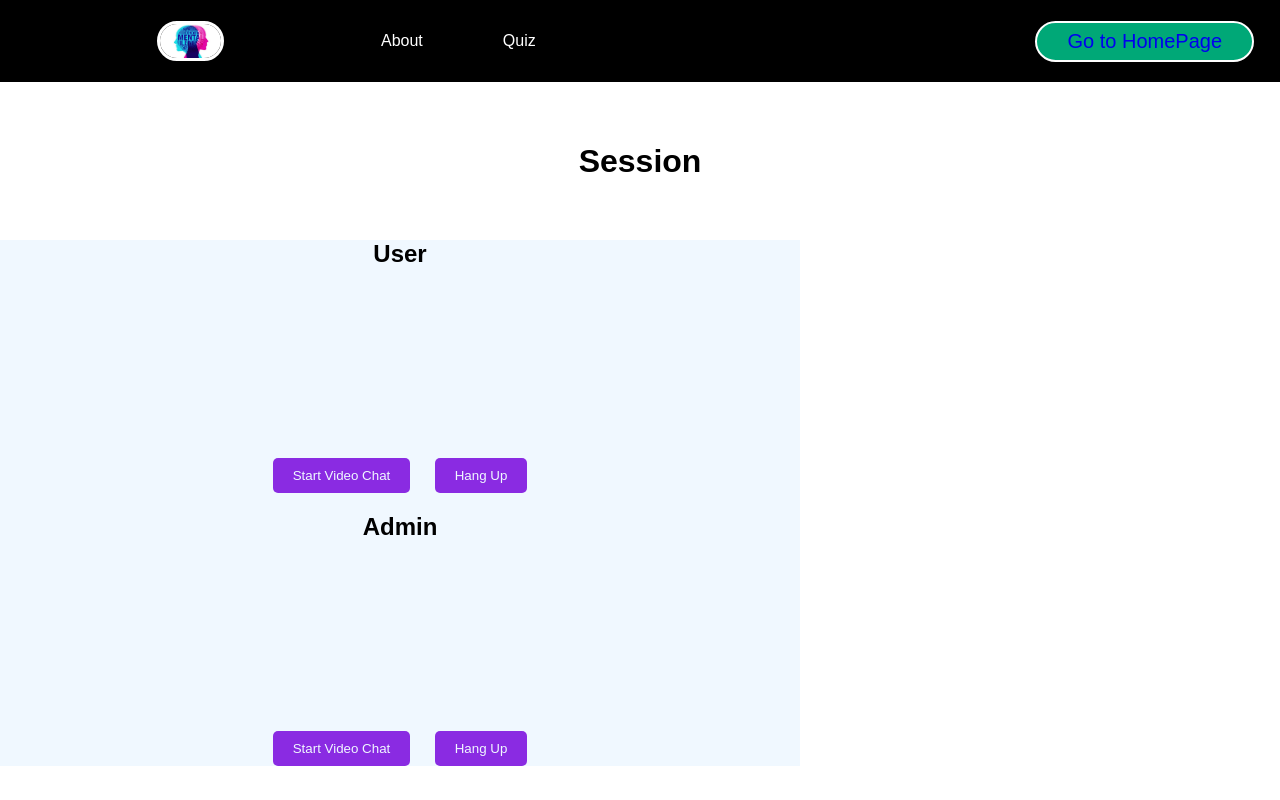
After one commit to Fantomcode23/SSAD, a PHP site: page /videochat.html in a window 1280 px wide. The commit adds this page. Run offline with PHP 8.4, Linux system fonts and the light colour scheme.

Commit message:
second commit

```diff
--- /dev/null
+++ b/videochat.css
@@ -0,0 +1,121 @@
+body {
+    font-family: 'Ubuntu', sans-serif;
+    margin: 0;
+    padding: 0;
+}
+
+.navbar{
+    display:flex;
+    justify-content: center;
+    align-items: center;
+    justify-content: center;
+    position: sticky;
+    top:0;
+    cursor: pointer;
+}
+
+.nav-list{
+    width: 70%;
+    display: flex;
+    align-items: center;
+}
+
+.nav-list li{
+    list-style: none;
+    padding: 16px 40px;
+
+}
+
+.nav-list li a:hover{
+    text-decoration: none;
+    color:white;
+    font-size: 20px;
+    font-family: 'Ubuntu',sans-serif;
+}
+
+.rightnav{
+    width:30%;
+    padding: 0 23px;
+    text-align:right;
+}
+
+.btn{
+    font-size: 20px;
+    padding: 7px 30px;
+    margin: 03px;
+    border-radius: 50px;
+    background: #00a877;
+    color: white;
+    border: 2px solid white;
+    cursor: pointer;
+}
+
+.logo{
+    display:flex;
+    justify-content: center;
+    align-items: center;
+}
+
+.logo img{
+    width:20%;
+    border:3px solid white;
+    border-radius: 50px;
+}
+#home{
+    text-decoration: none;
+    color:white;
+}
+#about{
+    text-decoration: none;
+    color:white;
+}
+#services{
+    text-decoration: none;
+    color:white;
+}
+#contact{
+    text-decoration: none;
+    color:white;
+}
+.background{
+    background:black;
+    background-size: cover;
+    background-blend-mode: darken;
+}
+.session{
+    text-align: center;
+    position: relative;
+    top: 40px;
+}
+a{
+    text-decoration: none;
+}
+.container {
+    background-color: aliceblue;
+    max-width: 800px;
+    margin-top: 100px ;
+    text-align: center;
+}
+
+.videos {
+    display: flex;
+    justify-content: center;
+    margin-bottom: 20px;
+}
+
+video {
+
+    transform: translateX(50%);
+    max-width: 400px;
+    margin: 0 10px;
+}
+
+.controls button {
+    padding: 10px 20px;
+    border: white;
+    border-radius:5px ;
+    color: aliceblue;
+    margin: 0 10px;
+    cursor: pointer;
+    background-color: blueviolet;
+}
--- /dev/null
+++ b/videochat.html
@@ -0,0 +1,45 @@
+<!DOCTYPE html>
+<html lang="en">
+<head>
+    <meta charset="UTF-8">
+    <meta name="viewport" content="width=device-width, initial-scale=1.0">
+    <title>Video Chat</title>
+    <link rel="stylesheet" href="videochat.css">
+</head>
+<body>
+    <nav class="navbar background ">
+        <ul class="nav-list">
+            <div class="logo"><img src="pic_1.jfif" alt="logo"></div>
+            <li><a href="" id="about" >About</a></li>
+            <li><a href="" id="contact" >Quiz</a></li>
+        </ul>
+        <div class="rightnav">
+                <button class="btn"><a href="home.html">Go to HomePage</a></button>
+        </div>
+
+    </nav>
+    <h1 class="session">Session</h1>
+    <div class="container">
+        <h2>User</h2>
+        <div class="videos">
+            <video id="localVideo" autoplay muted ></video>
+            <video id="remoteVideo" autoplay></video>
+        </div>
+        <div class="controls">
+            <button id="startButton">Start Video Chat</button>
+            <button id="hangupButton">Hang Up</button>
+        </div>
+        <h2>Admin</h2>
+        <div class="videos two">
+            <video id="localVideo2" autoplay muted ></video>
+            <video id="remoteVideo2" autoplay></video>
+        </div>
+        <div class="controls">
+            <button id="startButton2">Start Video Chat</button>
+            <button id="hangupButton2">Hang Up</button>
+        </div>
+
+    </div>
+    <script src="videochat.js"></script>
+</body>
+</html>
--- /dev/null
+++ b/videochat.js
@@ -0,0 +1,81 @@
+const startButton = document.getElementById('startButton');
+const startButton2 = document.getElementById('startButton2');
+const hangupButton = document.getElementById('hangupButton');
+const hangupButton2 = document.getElementById('hangupButton2');
+const localVideo = document.getElementById('localVideo');
+const localVideo2 = document.getElementById('localVideo2');
+const remoteVideo = document.getElementById('remoteVideo');
+const remoteVideo2 = document.getElementById('remoteVideo2');
+let localStream, remoteStream;
+let peerConnection;
+
+startButton.addEventListener('click', startVideoChat);
+hangupButton.addEventListener('click', hangUp);
+startButton2.addEventListener('click', startVideoChat2);
+hangupButton2.addEventListener('click', hangUp2);
+
+async function startVideoChat() {
+    try {
+        localStream = await navigator.mediaDevices.getUserMedia({ video: true, audio: true });
+        localVideo.srcObject = localStream;
+        peerConnection.addEventListener('track', event => {
+            remoteStream = new MediaStream();
+            remoteStream.addTrack(event.track, remoteStream);
+            remoteVideo.srcObject = remoteStream;
+        });
+
+    } catch (error) {
+        console.error('Error starting video chat:', error);
+    }
+}
+
+
+
+function hangUp() {
+    if (peerConnection) {
+        peerConnection.close();
+        peerConnection = null;
+    }
+    if (localStream) {
+        localStream.getTracks().forEach(track => track.stop());
+        localStream = null;
+        localVideo.srcObject = null;
+    }
+    if (remoteStream) {
+        remoteStream.getTracks().forEach(track => track.stop());
+        remoteStream = null;
+        remoteVideo.srcObject = null;
+    }
+}
+
+async function startVideoChat2() {
+    try {
+        localStream = await navigator.mediaDevices.getUserMedia({ video: true, audio: true });
+        localVideo2.srcObject = localStream;
+        peerConnection.addEventListener('track', event => {
+            remoteStream = new MediaStream();
+            remoteStream.addTrack(event.track, remoteStream);
+            remoteVideo2.srcObject = remoteStream;
+        });
+
+    } catch (error) {
+        console.error('Error starting video chat:', error);
+    }
+}
+
+function hangUp2() {
+    if (peerConnection) {
+        peerConnection.close();
+        peerConnection = null;
+    }
+    if (localStream) {
+        localStream.getTracks().forEach(track => track.stop());
+        localStream = null;
+        localVideo2.srcObject = null;
+    }
+    if (remoteStream) {
+        remoteStream.getTracks().forEach(track => track.stop());
+        remoteStream = null;
+        remoteVideo2.srcObject = null;
+    }
+}
```
Also changed, not shown: home.css (+7 -3 lines), home.html (+3 -4 lines), 1 other file.
